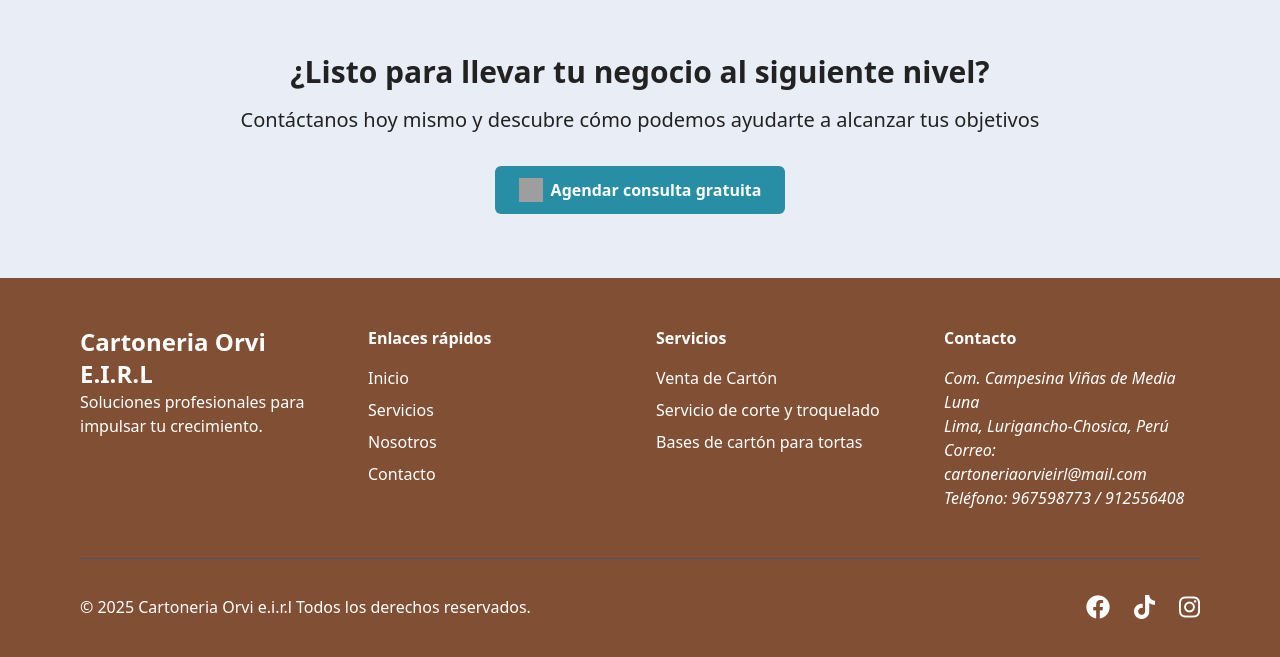
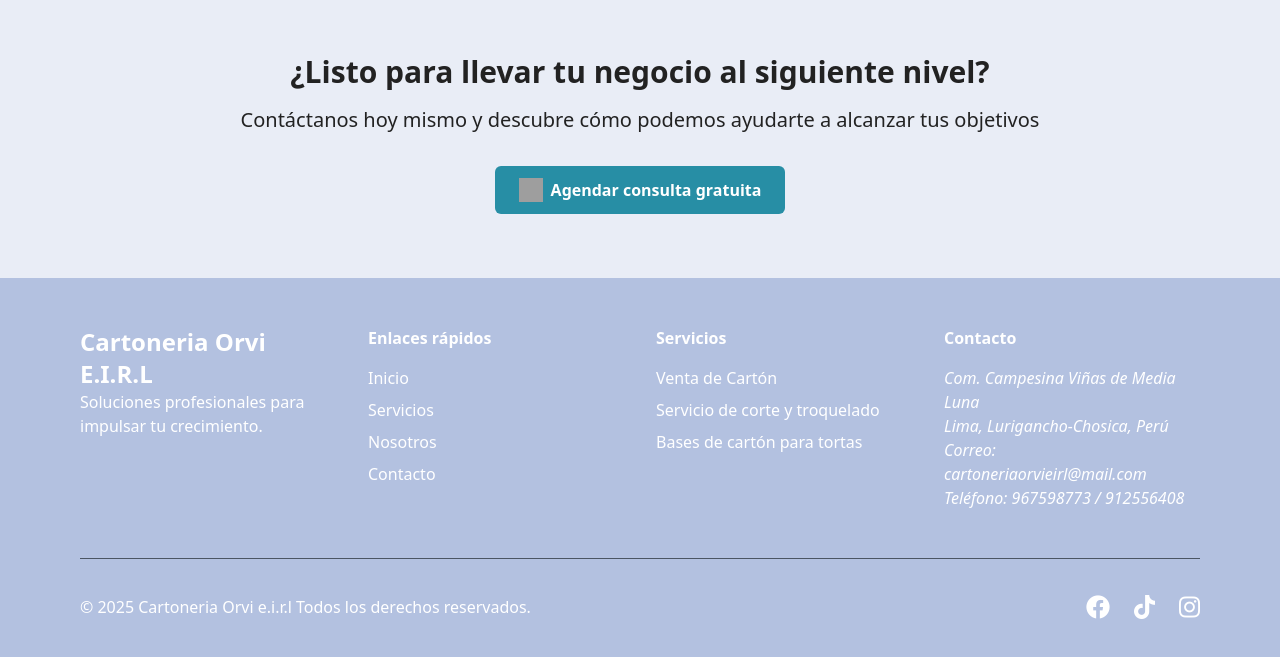
Before and after one commit to MAXm-20/newcartonfinal, a plain HTML site: page index.html in a window 1280 px wide. Shown: the part 2580-3237 px from the top of the page. Drawn offline with nearby package versions, Linux system fonts and the light colour scheme; grey boxes are pictures that could not be loaded.

Commit message:
Update estilos.css

```diff
--- a/estilos.css
+++ b/estilos.css
@@ -68,7 +68,7 @@
   cursor: pointer;
 }
 .footer-bg {
-    background: #815034;
+    background:  #b3c1e0;
     color: #fff;
 }
 .footer-bg h3,
```
